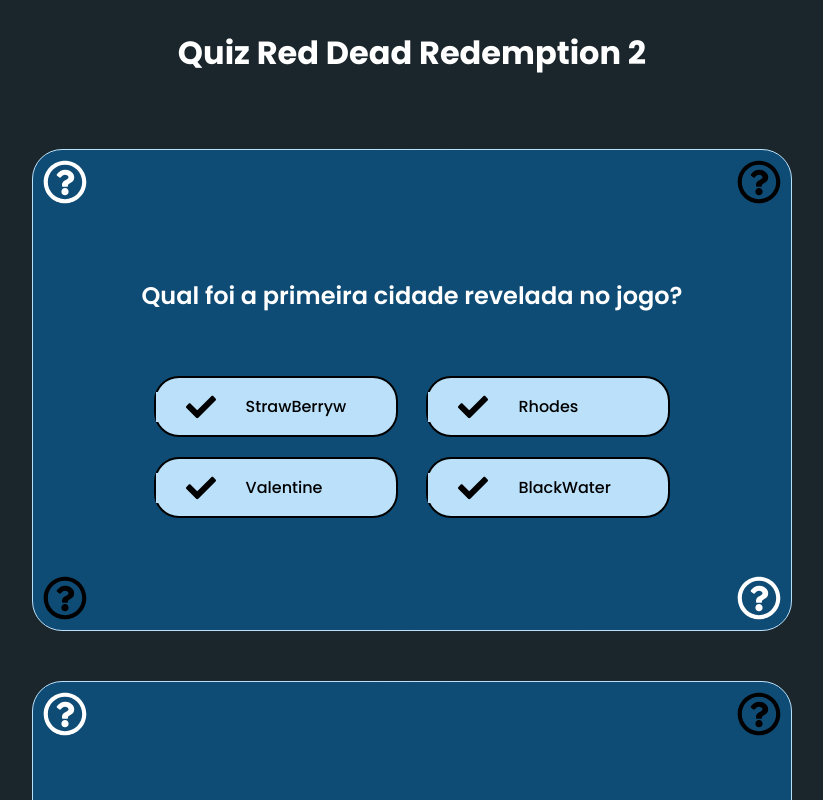
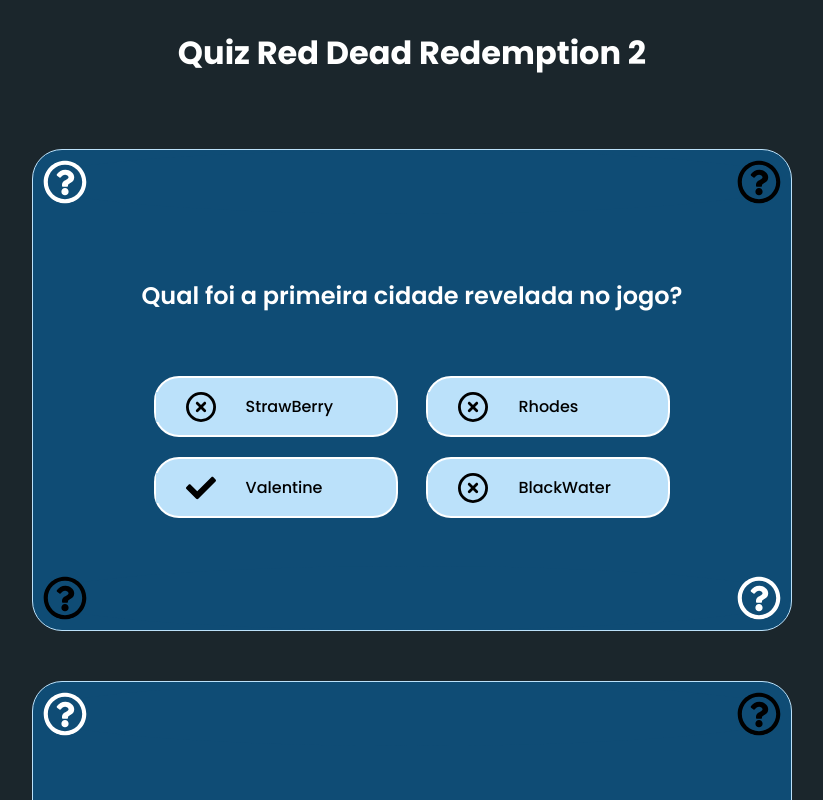
Before and after one commit to ufjf-dcc207/ufjf-dcc207-2024-3-a-trb1-MatheusRM1, a React (Vite) app: page / in a window 1280 px wide. Shown: the top 800 px of the page, without its empty margins (228-1051 px from the left). Built offline with nearby package versions, Linux system fonts and the light colour scheme.

Commit message:
muda icone com a variavel boolean

```diff
--- a/src/Alternativa.css
+++ b/src/Alternativa.css
@@ -6,12 +6,13 @@
     min-height: auto;
     border-radius: 25px;
     border: solid 2px;
-    border-color: black;
     background-color: #BBE1FA;
 }
 
 .bloquinho:hover{
-    background-color: rgb(162, 225, 170);
+    background-color: rgb(28, 162, 185);
+    border-color: #BBE1FA;
+    transition: 0.3s;
 }
 
 .iconA, .texto{
--- a/src/Alternativa.tsx
+++ b/src/Alternativa.tsx
@@ -1,15 +1,20 @@
 import "./Alternativa.css";
 import { FaCheck } from "react-icons/fa";
+import { FaRegCircleXmark } from "react-icons/fa6";
 
 interface AlternativaProps {
   resposta: string;
   certo?: boolean;
 }
 
-export default function Alternativa({ resposta }: AlternativaProps) {
+export default function Alternativa({ resposta, certo }: AlternativaProps) {
   return (
     <div className="bloquinho">
-      <FaCheck className="iconA" size={28} />
+      {certo ? (
+        <FaCheck className="iconA" size={28} />
+      ) : (
+        <FaRegCircleXmark className="iconA" size={28} />
+      )}
       <p className="texto">{resposta}</p>
     </div>
   );
--- a/src/Bloco.tsx
+++ b/src/Bloco.tsx
@@ -1,5 +1,4 @@
 import { ReactNode } from "react";
-import Alternativa from "./Alternativa";
 import "./Bloco.css";
 import { FaRegQuestionCircle } from "react-icons/fa";
 
--- a/src/assets/dados.ts
+++ b/src/assets/dados.ts
@@ -5,7 +5,7 @@
   [
     " Qual foi a primeira cidade revelada no jogo? ",
     [
-        ["StrawBerryw" ,false],
+        ["StrawBerry" ,false],
         ["Rhodes" ,false],
         ["Valentine" ,true],
         ["BlackWater" ,false],
```
